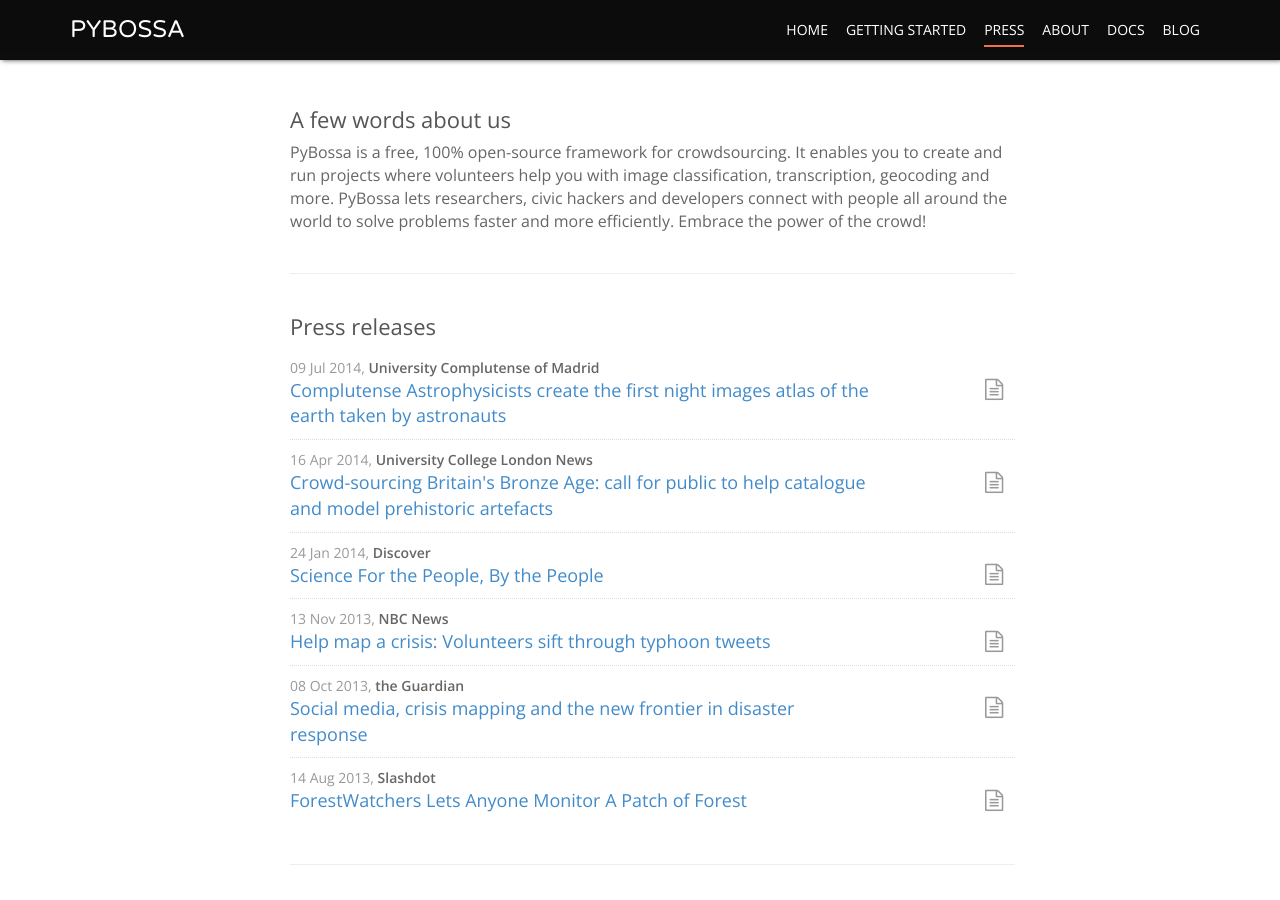
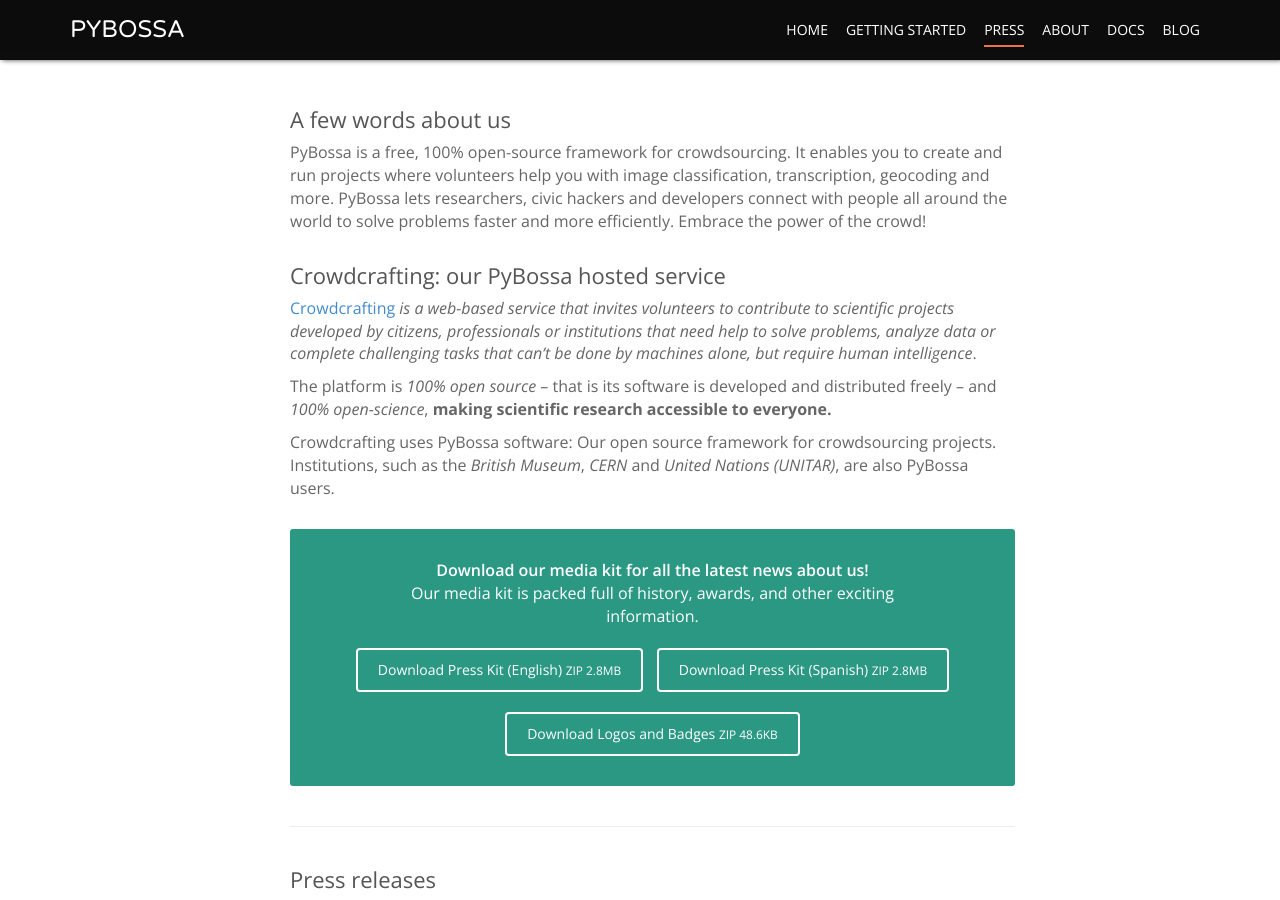
Before and after one commit to Scifabric/pybossa.github.io, a Jekyll site: the page built from press/index.html, in a window 1280 px wide and 900 px high, scrolled down 656 px. Built offline with Jekyll 4.4.1, drawn with Linux system fonts in a browser that asks for light colours; nearby versions of some CDN libraries; Markdown is read by kramdown in place of the engine named in the settings.

Commit message:
Press kit.

```diff
--- a/press/index.html
+++ b/press/index.html
@@ -29,11 +29,42 @@
 
 			<h2>A few words about us</h2>
 			<p>PyBossa is a free, 100% open-source framework for crowdsourcing. It enables you to create and run projects where volunteers help you with image classification, transcription, geocoding and more. PyBossa lets researchers, civic hackers and developers connect with people all around the world to solve problems faster and more efficiently. Embrace the power of the crowd!</p>
+            <h2>Crowdcrafting: our PyBossa hosted service</h2>
+            <p><a href="http://crowdcrafting.org">Crowdcrafting</a>
+            <em>is a web-based service that invites volunteers to
+                contribute to scientific projects developed by citizens,
+                professionals or institutions that need help to solve problems,
+                analyze data or complete challenging tasks that can’t be done by
+                machines alone, but require human intelligence</em>.
 
-			<!--<div class="download-press-kit">
+            <p>The platform is
+            <em>100% open source</em> – that is its software is developed and
+                    distributed freely – and <em>100% open-science</em>,
+                    <strong>making scientific
+                        research accessible to everyone.</strong></p>
+
+            <p>Crowdcrafting uses PyBossa software: Our open source framework
+            for crowdsourcing projects. Institutions, such as the <em>British
+                Museum</em>, <em>CERN</em> and <em>United Nations (UNITAR)</em>, are also PyBossa
+            users.</p>
+
+
+			<div class="download-press-kit">
 				<p><strong>Download our media kit for all the latest news about us!</strong><br /> Our media kit is packed full of history, awards, and other exciting information.</p>
-				<a class="btn btn-inverse wow flash" data-wow-delay="3s" target="_blank" href="#">Download Press Kit <small class="hidden-xs">ZIP 2.8MB</small></a> <span class="hidden-xs">or</span> <a class="btn btn-inverse wow flash" data-wow-delay="3s" target="_blank" href="#">Download Logos and Badges <small class="hidden-xs">ZIP 2.8MB</small></a>
-			</div> -->
+				<a class="btn btn-inverse wow flash" data-wow-delay="3s"
+                    target="_blank"
+                    href="../assets/downloads/crowdcrafting_press_brochure_en.pdf">Download Press Kit (English) <small
+                class="hidden-xs">ZIP 2.8MB</small></a>
+			<a class="btn btn-inverse wow flash" data-wow-delay="3s"
+                    target="_blank"
+                    href="../assets/downloads/crowdcrafting_press_brochure_es.pdf">Download Press Kit (Spanish) <small
+                class="hidden-xs">ZIP 2.8MB</small></a>
+
+        <span
+        class="hidden-xs"></span> <a class="btn btn-inverse wow flash"
+    data-wow-delay="3s" target="_blank" href="../assets/downloads/logos.zip">Download
+Logos and Badges <small class="hidden-xs">ZIP 48.6KB</small></a>
+			</div>
 
 			<hr />
 
```
Also changed, not shown: 4 other files.
